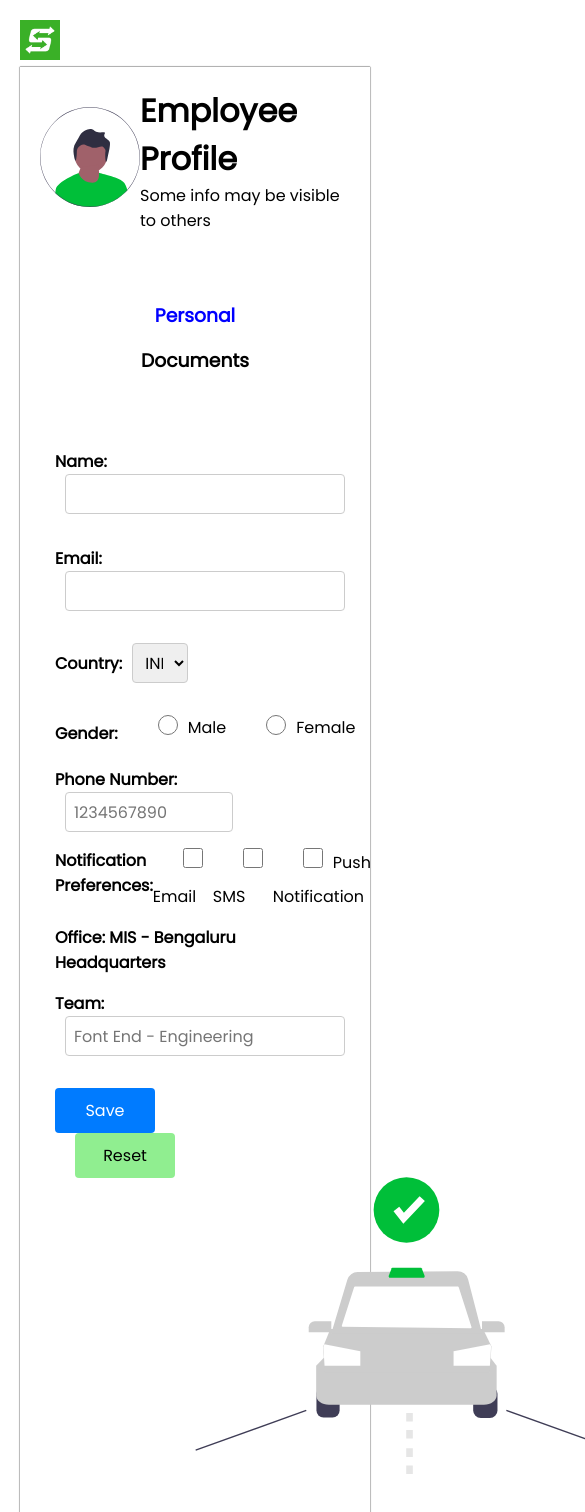
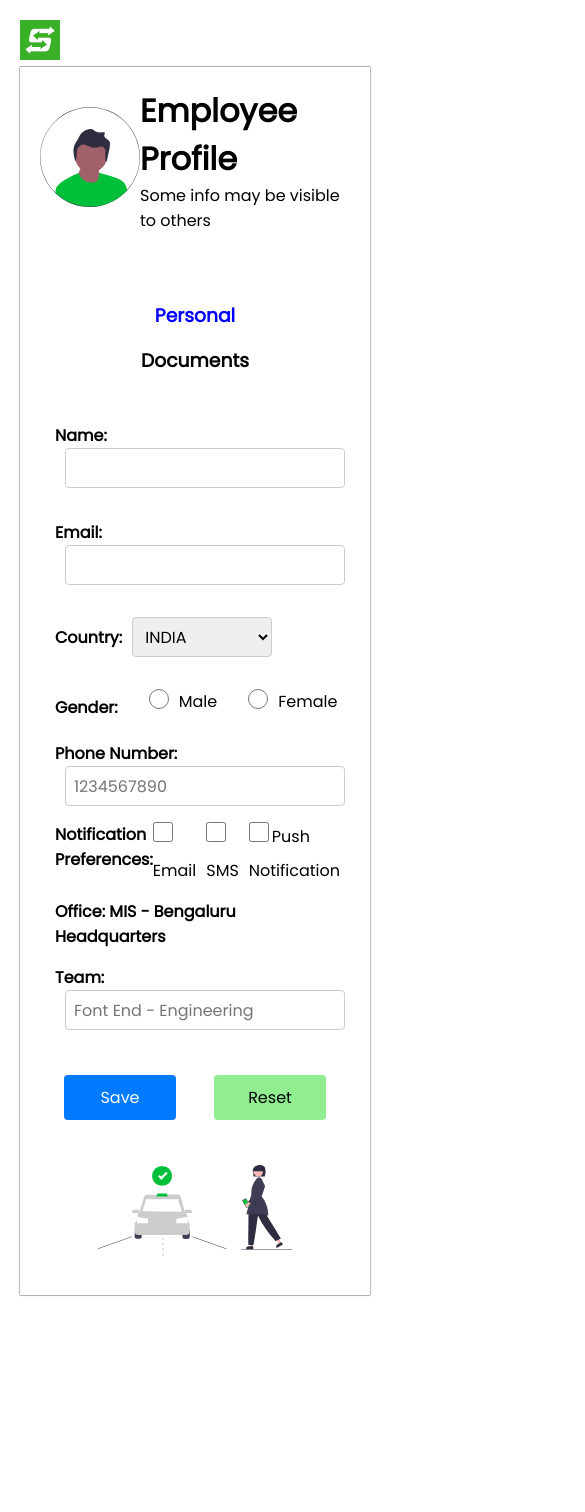
Before and after one commit to ydpatel0309/Employee-Onboarding-Form-Moveinsync, a React (Create React App) app: page / in a window 390 px wide. Shown: the top 1512 px of the page, 585 px wide, since content can reach past the window. After the commit the page ends 1363 px from the top, so only its background shows below. Built offline with nearby package versions, Linux system fonts and the light colour scheme.

Commit message:
made Personal.js module responsive

```diff
--- a/src/stylesheets/Personal.css
+++ b/src/stylesheets/Personal.css
@@ -2,38 +2,43 @@
     margin: 0;
     padding: 0;
 }
+
 ::-webkit-scrollbar {
     display: none;
-  }
+}
+
 .form-outer {
     margin-top: 5vh;
     width: 100%;
     display: flex;
     justify-content: center;
     align-items: center;
+    box-sizing: border-box;
+
 }
+
 .buttons {
     display: flex;
     justify-content: space-between;
     width: 180px;
 }
+
 .form-inner {
     width: 50%;
 }
 
 .responsive-form {
     margin: auto;
-    padding: 20px;
     background-color: #f5f5f5;
-    border: 2px solid black;
+    border: 20px solid black;
     border-radius: 10px;
     box-shadow: 0 0 10px rgba(0, 0, 0, 0.1);
 }
 
-#number
-{
+#number {
     width: 60%;
 }
+
 input,
 select {
     width: 70%;
@@ -57,17 +62,19 @@ input[type="radio"] {
     width: 20px;
     height: 20px;
 }
+
 input[type="checkbox"] {
     margin-left: 30px;
     margin-right: 10px;
     width: 20px;
     height: 20px;
 }
-#countries
-{
+
+#countries {
     width: 20%;
     margin-left: 10px;
 }
+
 #submit_button {
     background-color: #007bff;
     color: #fff;
@@ -77,6 +84,7 @@ input[type="checkbox"] {
     cursor: pointer;
     font-size: 16px;
 }
+
 #reset_button {
     background-color: lightgreen;
     color: black;
@@ -92,20 +100,20 @@ input[type="checkbox"] {
 #submit_button:hover {
     background-color: #0056b3;
 }
-#reset_button:hover
-{
+
+#reset_button:hover {
     background-color: green;
 
 }
 
-.gender{
+.gender {
     display: flex;
     align-items: center;
 }
 
 .gender_lable,
 .gender_male,
-.gender_female{
+.gender_female {
     margin-right: 10px;
     display: flex;
 }
@@ -117,7 +125,10 @@ input[type="checkbox"] {
 .Preferences {
     margin-right: 10px;
 }
-
+.ride img{
+    margin-top: 2vh;
+    width: 100%;
+}
 /* Media query */
 @media (max-width: 600px) {
 
@@ -127,17 +138,68 @@ input[type="checkbox"] {
         width: 100%;
     }
 
-    .Preferences,.Notification {
-        flex-direction: column;
+    .Preferences,
+    .Notification {
+        margin-right: 10px;
 
+    }
+    input[type="checkbox"] {
+        margin-left: 0px;
+        margin-right: 3px;
+        width: 20px;
+        height: 20px;
+
+    }
+    .form-outer {
+        margin-top: 1vh;
+        width: 100%;
+        display: flex;
+        justify-content: center;
     }
     .form-inner {
         width: 80%;
     }
+
     .buttons {
-        flex-direction: column;
-        width: 100px;
-        height: 70px;
+        width: 100%;
+        flex-wrap: wrap;
+        justify-content: center;
+        align-items: center;
+
     }
 
+    #submit_button {
+
+        width: 40%;
+
+    }
+
+    #reset_button {
+        width: 40%;
+
+    }
+
+    #countries {
+        width: 50%;
+        margin-left: 10px;
+        justify-content: center;
+        align-items: center;
+    }
+
+    .gender_lable,
+    .gender_male,
+    .gender_female {
+        margin-right: 1px;
+    }
+
+    #number,
+    .Team {
+        width: 100%;
+    }
+
+    .ride img {
+        width: 100%;
+    }
+
+
 }
```
